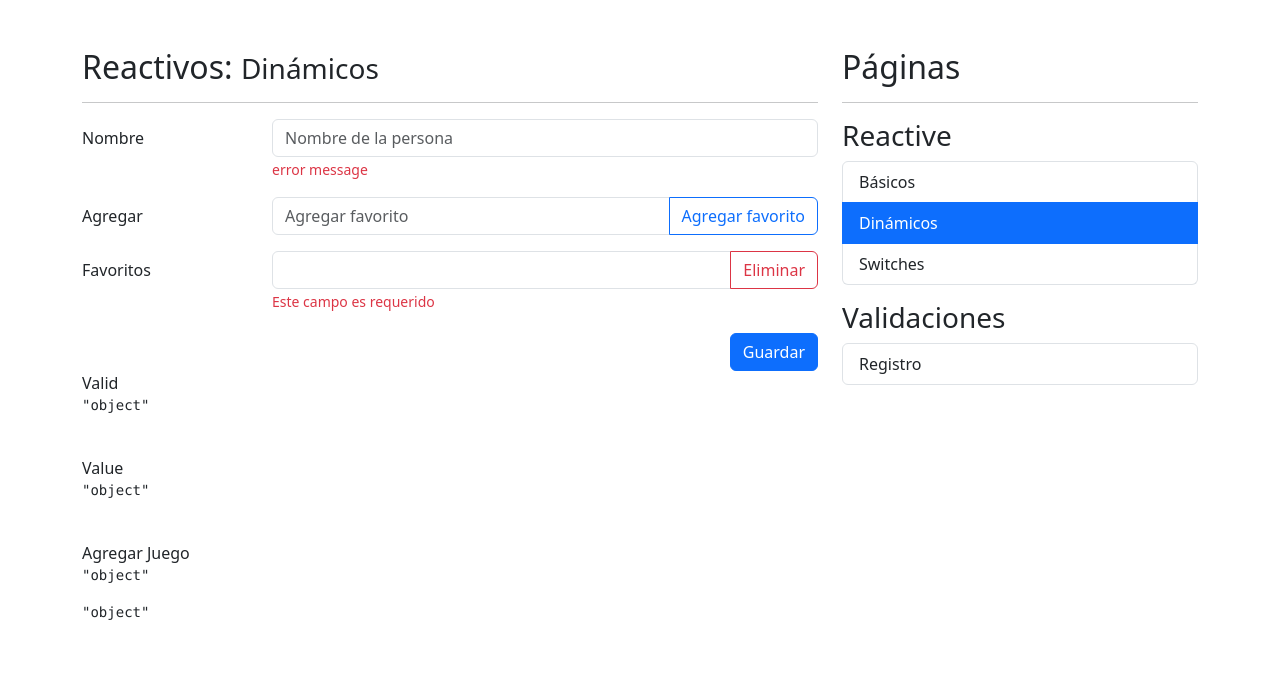
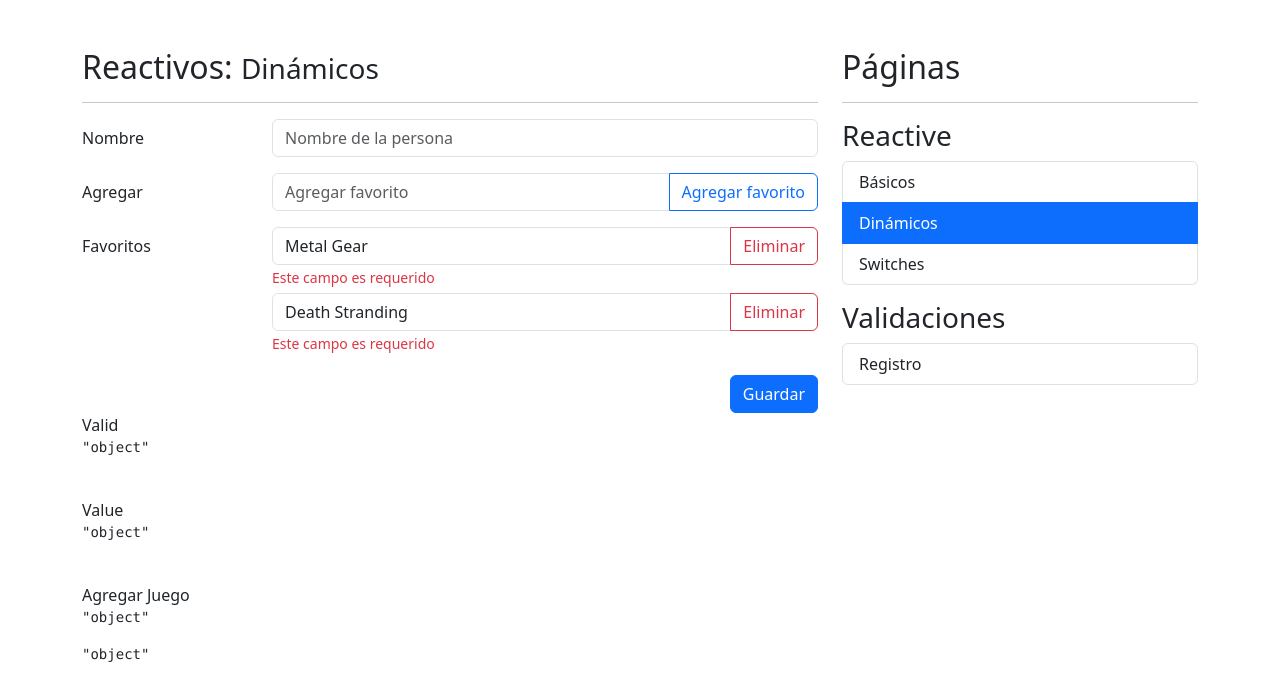
Before and after one commit to JessCP25/form-app, an Angular app: page /reactive/dynamic in a window 1280 px wide. Shown: the top 700 px of the page. Built offline with nearby package versions, Linux system fonts and the light colour scheme.

Commit message:
Formularios dinámicos

```diff
--- a/src/app/reactive/pages/basic/basic.component.ts
+++ b/src/app/reactive/pages/basic/basic.component.ts
@@ -38,7 +38,10 @@ export class BasicComponent implements OnInit {
   }
 
   onSave() {
-    if (this.myForm.invalid) return;
+    if (this.myForm.invalid) {
+      this.myForm.markAllAsTouched();
+      return;
+    };
 
     console.log(this.myForm.value);
 
--- a/src/app/reactive/pages/dynamic/dynamic.component.html
+++ b/src/app/reactive/pages/dynamic/dynamic.component.html
@@ -1,13 +1,19 @@
 <h2>Reactivos: <small> Dinámicos </small></h2>
 <hr />
 
-<form autocomplete="off">
+<form [formGroup]="myForm" (ngSubmit)="onSave()" autocomplete="off">
   <!-- Nombre -->
   <div class="mb-3 row">
     <label class="col-sm-3 col-form-label">Nombre</label>
     <div class="col-sm-9">
-      <input class="form-control" placeholder="Nombre de la persona" />
-      <span class="form-text text-danger"> error message </span>
+      <input
+        class="form-control"
+        formControlName="name"
+        placeholder="Nombre de la persona"
+      />
+      <span *ngIf="isInvalidField('name')" class="form-text text-danger">
+        {{ getFieldErrors('name') }}
+      </span>
     </div>
   </div>
 
@@ -28,10 +34,13 @@
   <!-- Lista de Juegos Favoritos -->
   <div class="mb-3 row">
     <label class="col-sm-3 col-form-label">Favoritos</label>
-    <div class="col-sm-9">
-      <div class="mb-1">
+    <div class="col-sm-9" formArrayName="favoriteGames">
+      <div
+        class="mb-1"
+        *ngFor="let favorite of favoriteGames.controls; let i = index"
+      >
         <div class="input-group">
-          <input class="form-control" />
+          <input class="form-control" [formControlName]="i" />
 
           <button class="btn btn-outline-danger" type="button">Eliminar</button>
         </div>
--- a/src/app/reactive/pages/dynamic/dynamic.component.ts
+++ b/src/app/reactive/pages/dynamic/dynamic.component.ts
@@ -1,12 +1,17 @@
 import { CommonModule } from '@angular/common';
 import { Component } from '@angular/core';
+import {
+  FormArray,
+  FormBuilder,
+  FormGroup,
+  ReactiveFormsModule,
+  Validators,
+} from '@angular/forms';
 
 @Component({
   selector: 'app-dynamic',
   standalone: true,
-  imports: [
-    CommonModule,
-  ],
+  imports: [CommonModule, ReactiveFormsModule],
   templateUrl: './dynamic.component.html',
   styles: `
     :host {
@@ -14,4 +19,52 @@ import { Component } from '@angular/core';
     }
   `,
 })
-export class DynamicComponent { }
+export class DynamicComponent {
+  public myForm: FormGroup = this.fb.group({
+    name: ['', [Validators.required, Validators.minLength(3)]],
+    favoriteGames: this.fb.array([
+      ['Metal Gear', Validators.required],
+      ['Death Stranding', Validators.required],
+    ]),
+  });
+
+  get favoriteGames() {
+    return this.myForm.get('favoriteGames') as FormArray;
+  }
+
+  constructor(private fb: FormBuilder) {}
+
+  onSave() {
+    if (this.myForm.invalid) {
+      this.myForm.markAllAsTouched();
+      return;
+    }
+
+    console.log(this.myForm.value);
+
+    this.myForm.reset();
+  }
+
+  isInvalidField(field: string) {
+    return (
+      this.myForm.controls[field].errors && this.myForm.controls[field].touched
+    );
+  }
+
+  getFieldErrors(field: string) {
+    if (!this.myForm.controls[field]) return null;
+
+    const errors = this.myForm.controls[field].errors || {};
+
+    for (const key of Object.keys(errors)) {
+      switch (key) {
+        case 'required':
+          return 'Este campo es requerido';
+        case 'minlength':
+          return `Mínimo ${errors['minlength'].requiredLength} caracteres`;
+      }
+    }
+
+    return null;
+  }
+}
```
